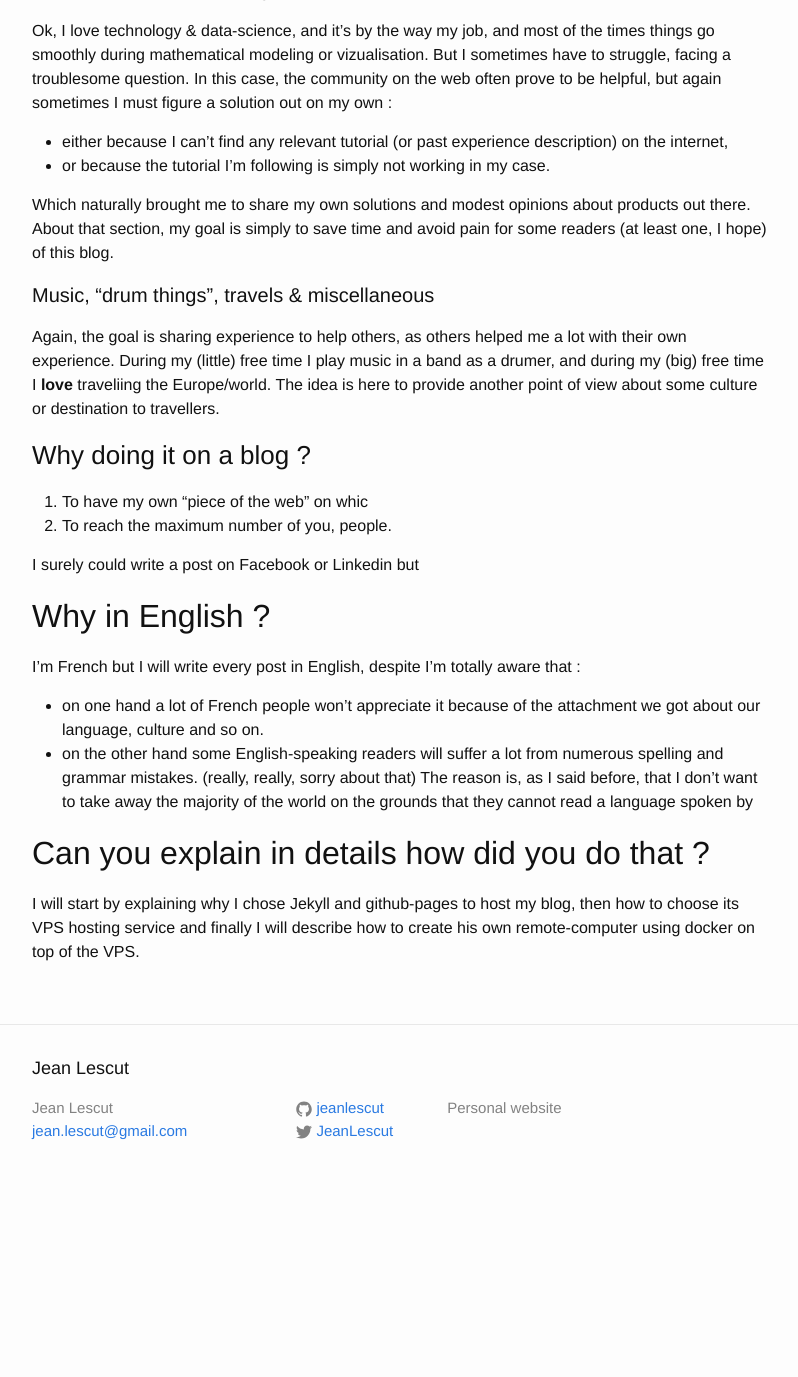
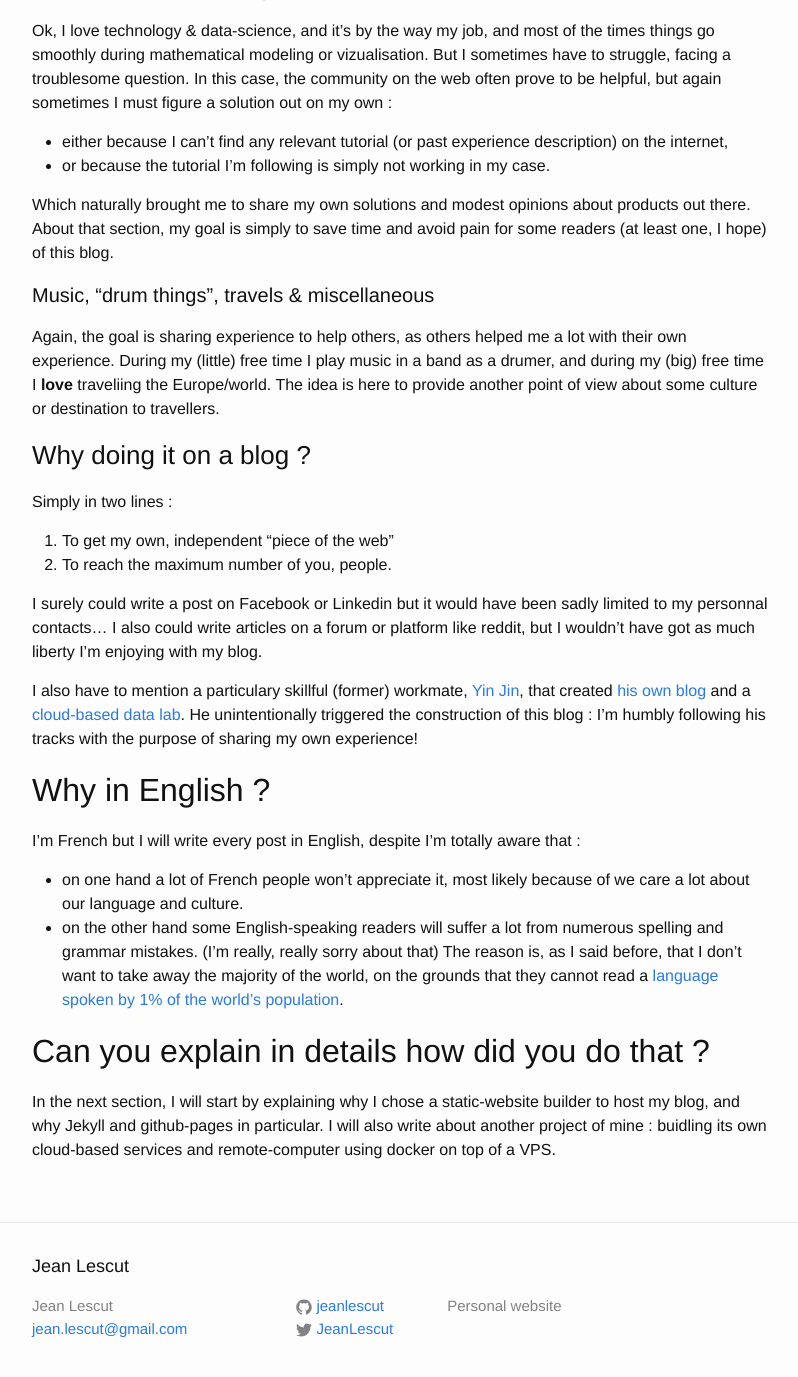
Before and after one commit to JeanLescut/jeanlescut.github.io, a Jekyll site: the page built from _posts/2016-01-06-welcome-to-my-blog.markdown, in a window 1280 px wide and 1400 px high, scrolled down 457 px. Shown: the top 1377 px of the window, without its empty margins (238-1036 px from the left). Built offline with Jekyll 4.4.1, drawn with Linux system fonts in a browser that asks for light colours; before the commit the page ends 1659 px from its top, so only the background shows below that; some of the changed text lies outside the part shown.

Commit message:
Update 2016-01-06-welcome-to-my-blog.markdown

```diff
--- a/_posts/2016-01-06-welcome-to-my-blog.markdown
+++ b/_posts/2016-01-06-welcome-to-my-blog.markdown
@@ -6,7 +6,7 @@
 
 # Welcome to my blog !
 
-Following the tracks of a particulary skillful (former) workmate, Yin Jin, that created [his own blog][yi-blog] and a [cloud-based data lab][yi-lab], here I come with the purpose of sharing my own experience!
+In this first post, I'm gonna try to explain why I've just created all this, just in case you wonder, and because I'm convinced it's curcial to formalize the purpose of a project before anything else.
 
 ## Why a blog ?
 ### Something to say/write ?
@@ -24,20 +24,26 @@
 The idea is here to provide another point of view about some culture or destination to travellers.
 
 ### Why doing it on a blog ?
+Simply in two lines :
 
-1. To have my own "piece of the web" on whic
+1. To get my own, independent "piece of the web"
 2. To reach the maximum number of you, people.
 
-I surely could write a post on Facebook or Linkedin but
+I surely could write a post on Facebook or Linkedin but it would have been sadly limited to my personnal contacts...
+I also could write articles on a forum or platform like reddit, but I wouldn't have got as much liberty I'm enjoying with my blog.
+
+I also have to mention a particulary skillful (former) workmate, [Yin Jin][yi-linkedin], that created [his own blog][yi-blog] and a [cloud-based data lab][yi-lab]. He unintentionally triggered the construction of this blog : I'm humbly following his tracks with the purpose of sharing my own experience!
+
 ## Why in English ?
 I'm French but I will write every post in English, despite I'm totally aware that :
-- on one hand a lot of French people won't appreciate it because of the attachment we got about our language, culture and so on.
-- on the other hand some English-speaking readers will suffer a lot from numerous spelling and grammar mistakes. (really, really, sorry about that)
-The reason is, as I said before, that I don't want to take away the majority of the world on the grounds that they cannot read a language spoken by
+- on one hand a lot of French people won't appreciate it, most likely because of we care a lot about our language and culture.
+- on the other hand some English-speaking readers will suffer a lot from numerous spelling and grammar mistakes. (I'm really, really sorry about that)
+The reason is, as I said before, that I don't want to take away the majority of the world, on the grounds that they cannot read a [language spoken by 1% of the world's population](https://en.wikipedia.org/wiki/List_of_languages_by_number_of_native_speakers).
 
 ## Can you explain in details how did you do that ?
 
-I will start by explaining why I chose Jekyll and github-pages to host my blog, then how to choose its VPS hosting service and finally I will describe how to create his own remote-computer using docker on top of the VPS.
+In the next section, I will start by explaining why I chose a static-website builder to host my blog, and why Jekyll and github-pages in particular. I will also write about another project of mine : buidling its own cloud-based services and remote-computer using docker on top of a VPS.
 
+[yi-linkedin]: https://www.linkedin.com/in/yjin88/fr
 [yi-blog]: http://jinyi.me/
 [yi-lab]: http://lab.jinyi.me/
```
